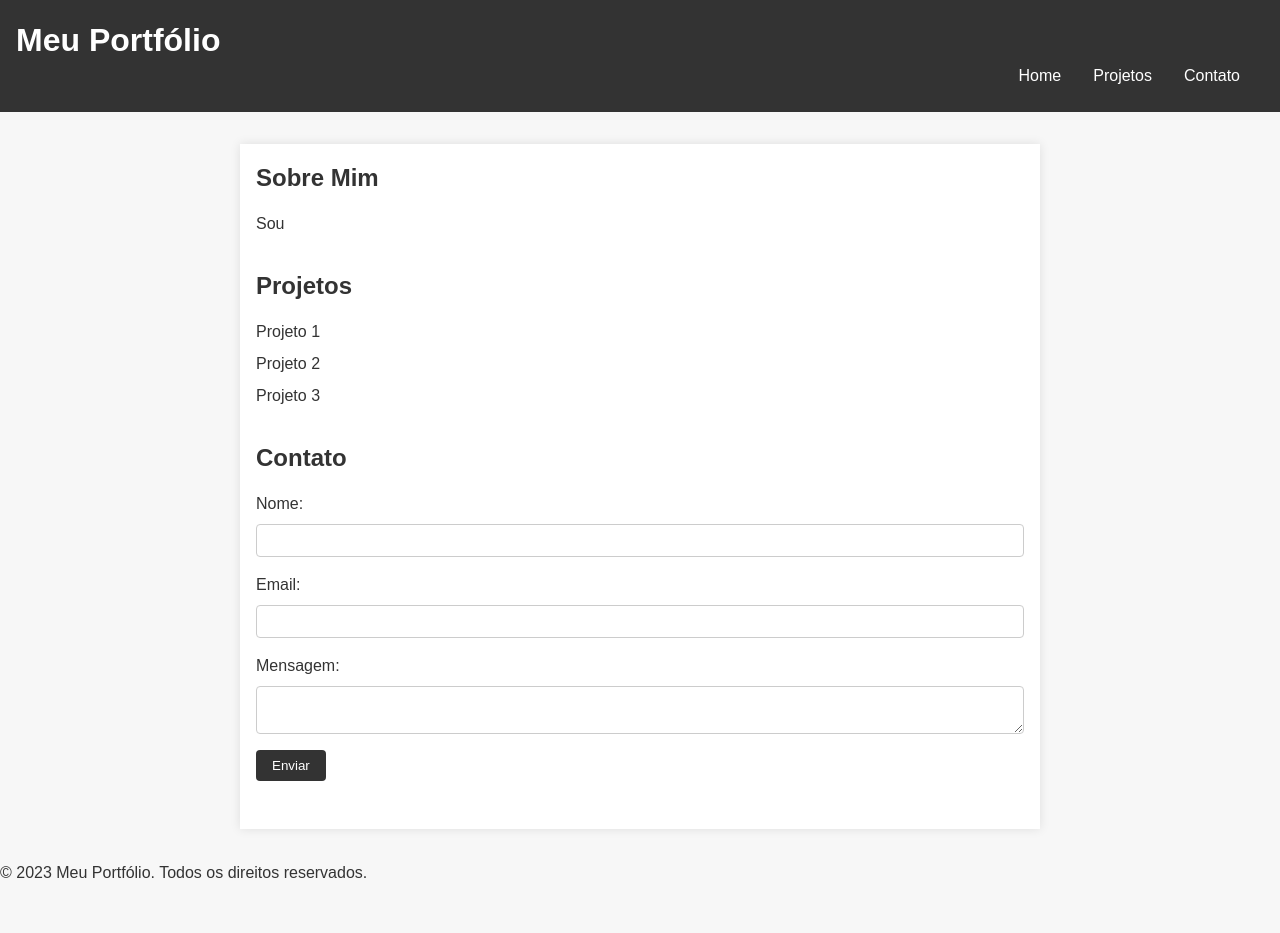
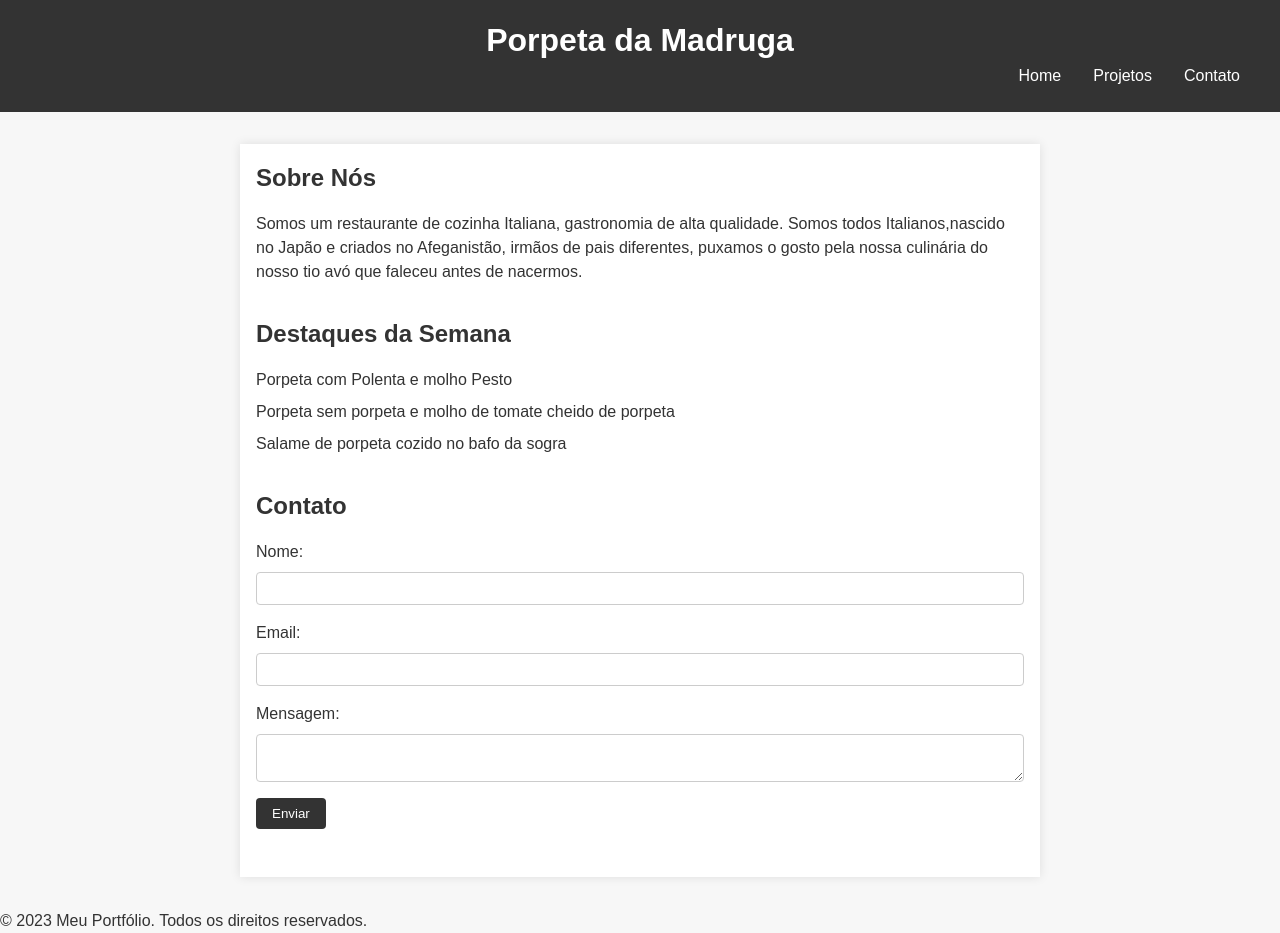
Before and after one commit to AxbrMachado/HOW_V_PORTIFOLIO, a website: page index.html in a window 1280 px wide. Before the commit the page ends 885 px from the top, so only its background shows below. Drawn offline with Linux system fonts and the light colour scheme.

Commit message:
ajuste do corpo e titulo

```diff
--- a/index.html
+++ b/index.html
@@ -9,7 +9,7 @@
 </head>
 <body>
     <header>
-        <h1>Meu Portfólio</h1>
+        <h1 class="nome-rest">Porpeta da Madruga</h1>
         <nav>
           <ul>
             <li><a href="#">Home</a></li>
@@ -20,15 +20,17 @@
       </header>
       <main>
         <section>
-          <h2>Sobre Mim</h2>
-          <p>Sou </p>
+          <h2>Sobre Nós</h2>
+          <p>Somos um restaurante de cozinha Italiana, gastronomia de alta qualidade.
+                Somos todos Italianos,nascido no Japão e criados no Afeganistão, irmãos de pais diferentes, puxamos o gosto pela nossa culinária do nosso tio avó que faleceu antes de nacermos.
+          </p>
         </section>
         <section>
-          <h2>Projetos</h2>
+          <h2>Destaques da Semana</h2>
           <ul>
-            <li><a href="#">Projeto 1</a></li>
-            <li><a href="#">Projeto 2</a></li>
-            <li><a href="#">Projeto 3</a></li>
+            <li><a href="#">Porpeta com Polenta e molho Pesto</a></li>
+            <li><a href="#">Porpeta sem porpeta e molho de tomate cheido de porpeta</a></li>
+            <li><a href="#">Salame de porpeta cozido no bafo da sogra</a></li>
           </ul>
         </section>
         <section>
--- a/styles.css
+++ b/styles.css
@@ -114,3 +114,6 @@
   button[type="submit"]:hover {
     background-color: #444;
   }
+  .nome-rest {
+    text-align: center;
+  }
```
